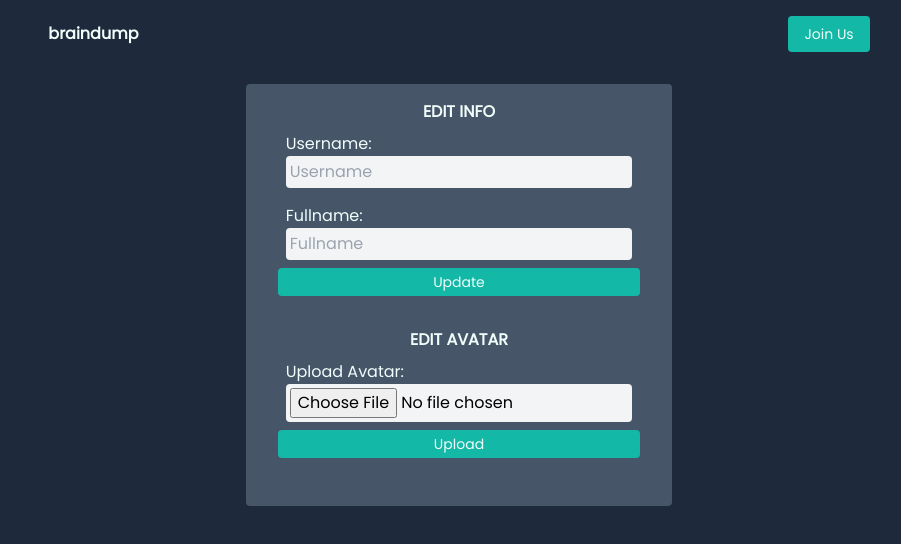
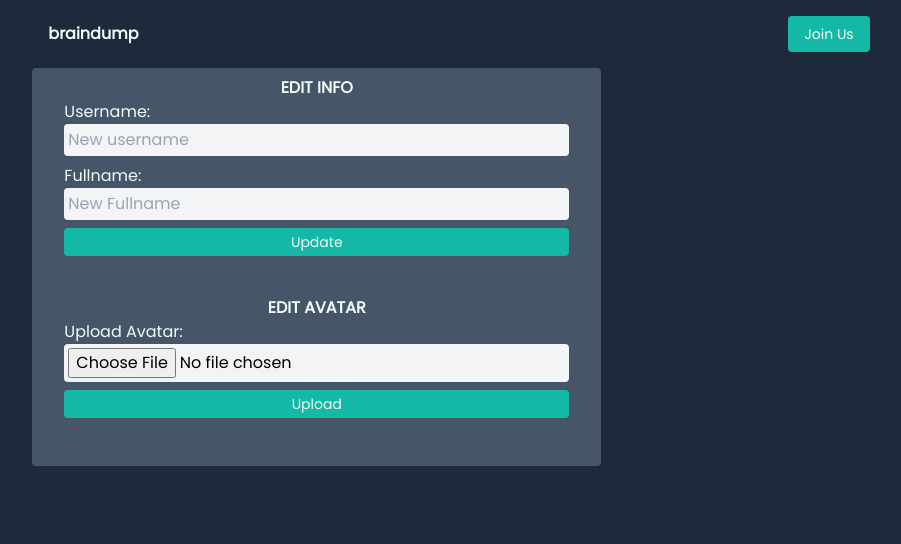
Before and after one commit to demirsergen/brain-dump, a Next.js app: page /updateprofile in a window 1280 px wide. Shown: the top 544 px of the page, without its empty margins (181-1082 px from the left). Built offline with nearby package versions, Linux system fonts and the light colour scheme; no server answers.

Commit message:
update styling for info update page

```diff
--- a/components/updateUserInfo/UpdateAvatar.jsx
+++ b/components/updateUserInfo/UpdateAvatar.jsx
@@ -60,8 +60,8 @@ const UpdateAvatar = () => {
       <h1 className="text-teal-50 text-center uppercase font-bold">
         Edit Avatar
       </h1>
-      <form className="px-4">
-        <div className="p-2 rounded">
+      <form className="px-4 flex flex-col gap-2">
+        <div className="rounded">
           <label className="text-teal-50">Upload Avatar:</label>
           <input
             type="file"
--- a/components/updateUserInfo/UpdateInfo.jsx
+++ b/components/updateUserInfo/UpdateInfo.jsx
@@ -38,27 +38,27 @@ const UpdateInfo = () => {
       <h1 className="text-teal-50 text-center uppercase font-bold">
         Edit Info
       </h1>
-      <form className="px-4">
-        <div className="p-2 rounded">
+      <form className="px-4 flex flex-col gap-2">
+        <div className="rounded">
           <label className="text-teal-50">Username:</label>
           <br />
           <input
             type="text"
             value={username}
             name="username"
-            placeholder="Username"
+            placeholder="New username"
             className="w-full bg-gray-100 p-1 rounded "
             onChange={(e) => setUsername(e.target.value)}
           />
         </div>
-        <div className="p-2 rounded">
+        <div className="rounded">
           <label className="text-teal-50">Fullname:</label>
           <br />
           <input
             type="text"
             value={fullname}
             name="fullname"
-            placeholder="Fullname"
+            placeholder="New Fullname"
             className="w-full bg-gray-100 p-1 rounded "
             onChange={(e) => setFullname(e.target.value)}
           />
--- a/pages/updateprofile.jsx
+++ b/pages/updateprofile.jsx
@@ -4,7 +4,7 @@ import UpdateAvatar from '../components/updateUserInfo/UpdateAvatar';
 
 const UpdateProfile = () => {
   return (
-    <div className="my-4 py-4 bg-slate-600 rounded md:w-1/2 mx-auto">
+    <div className="py-2 bg-slate-600 rounded md:w-1/2 lg:w-2/3">
       <UpdateInfo />
       <UpdateAvatar />
     </div>
```
